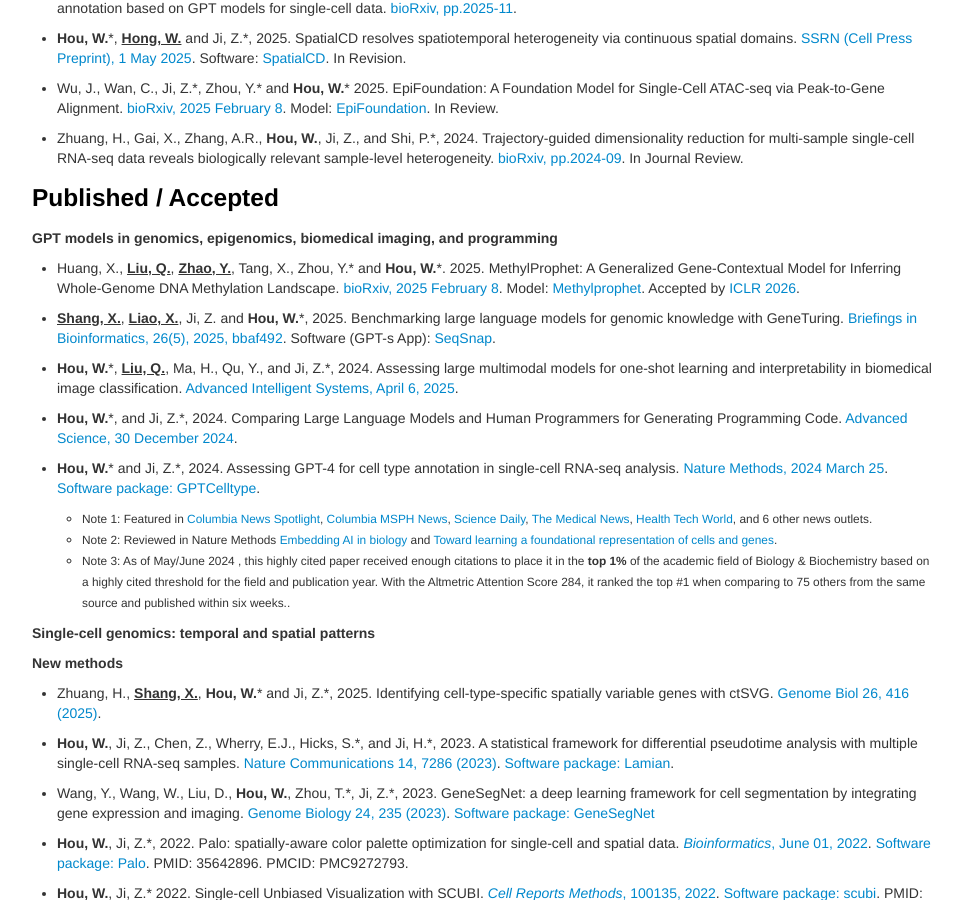
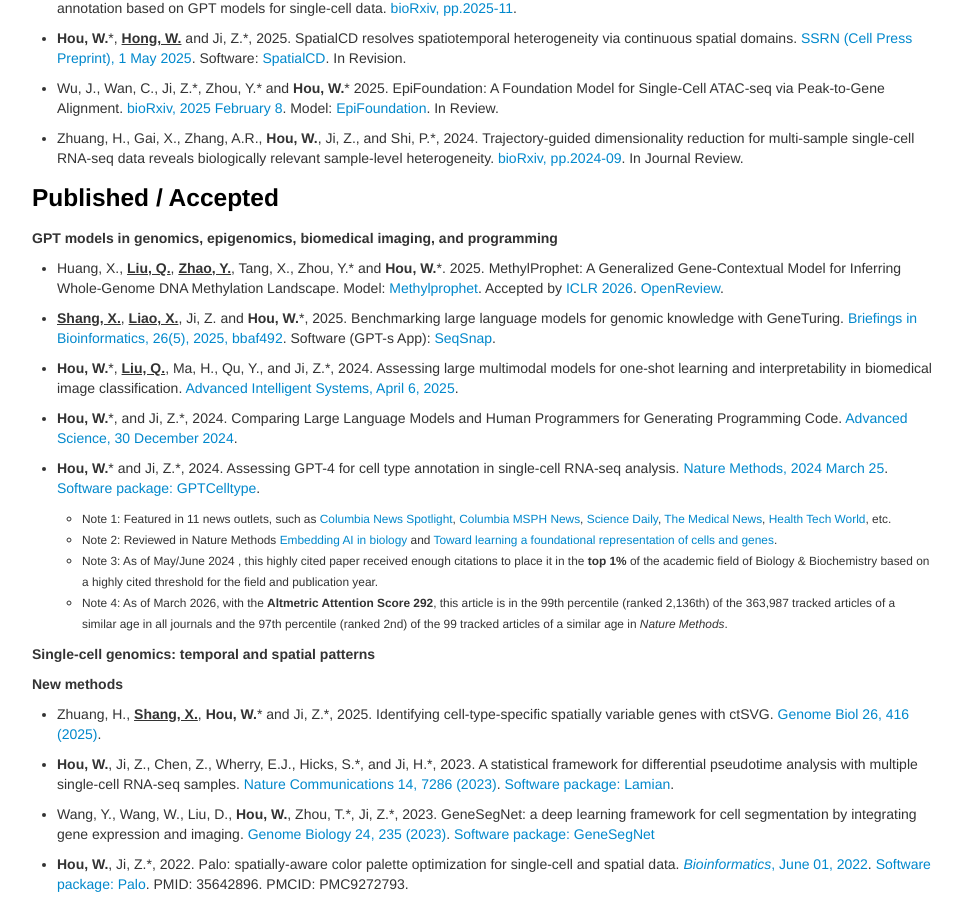
Before and after one commit to Winnie09/Wenpin_Hou, a Jekyll site: the page built from pages/publications.md, in a window 1280 px wide and 900 px high, scrolled down 285 px. Shown: the whole window, without its empty margins (158-1120 px from the left). Built offline with Jekyll 4.4.1, drawn with Linux system fonts in a browser that asks for light colours.

Commit message:
update publication

```diff
--- a/pages/publications.md
+++ b/pages/publications.md
@@ -31,7 +31,7 @@ Trajectory-guided dimensionality reduction for multi-sample single-cell RNA-seq
 
 - Huang, X., **<u>Liu, Q.</u>**, **<u>Zhao, Y.</u>**, Tang, X., Zhou, Y.\* and **Hou, W.**\*. 2025.
 MethylProphet: A Generalized Gene-Contextual Model for Inferring
-Whole-Genome DNA Methylation Landscape. [bioRxiv, 2025 February 8](https://www.biorxiv.org/content/10.1101/2025.02.05.636730v1). Model: [Methylprophet](https://github.com/xk-huang/methylprophet/).  Accepted by [ICLR 2026](https://iclr.cc/).
+Whole-Genome DNA Methylation Landscape. Model: [Methylprophet](https://github.com/xk-huang/methylprophet/).  Accepted by [ICLR 2026](https://iclr.cc/). [OpenReview](https://openreview.net/forum?id=8wQ7Oc08vo).
 
 - **<u>Shang, X.</u>**, **<u>Liao, X.</u>**, Ji, Z. and **Hou, W.**\*, 2025.
 Benchmarking large language models for genomic knowledge with GeneTuring. [Briefings in Bioinformatics, 26(5), 2025, bbaf492](https://academic.oup.com/bib/article/26/5/bbaf492/8261762?utm_source=advanceaccess&utm_campaign=bib&utm_medium=email). Software (GPT-s App): [SeqSnap](https://chatgpt.com/g/g-67c52efdc210819190a9532f264ec9c0-seqsnap).
@@ -45,9 +45,10 @@ Programmers for Generating Programming Code.  [Advanced Science, 30 December 202
 
 - **Hou, W.**\* and Ji, Z.\*, 2024.
 Assessing GPT-4 for cell type annotation in single-cell RNA-seq analysis. [Nature Methods, 2024 March 25](https://link.springer.com/article/10.1038/s41592-024-02235-4?utm_source=rct_congratemailt&utm_medium=email&utm_campaign=oa_20240325&utm_content=10.1038/s41592-024-02235-4). [Software package: GPTCelltype](https://winnie09.github.io/Wenpin_Hou/pages/gptcelltype.html).
-	- <small> Note 1: Featured in [Columbia News Spotlight](https://us7.campaign-archive.com/?e=__test_email__&u=cc26d8788ee7d6f98dd0af14e&id=6dd610b0a9), [Columbia MSPH News](https://www.publichealth.columbia.edu/news/gpt-4-ai-outperforms-experts-identification-cell-types?utm_source=newsletter&utm_medium=email&utm_campaign=040124spotlight), [Science Daily](https://www.sciencedaily.com/releases/2024/03/240325172422.htm), [The Medical News](https://www.news-medical.net/news/20240326/GPT-4-shows-expert-level-accuracy-in-annotating-cell-types.aspx), [Health Tech World](https://www.htworld.co.uk/news/gpt-4-for-identifying-cell-types-in-single-cells-matches/), and 6 other news outlets.  </small>
+	- <small> Note 1: Featured in 11 news outlets, such as [Columbia News Spotlight](https://us7.campaign-archive.com/?e=__test_email__&u=cc26d8788ee7d6f98dd0af14e&id=6dd610b0a9), [Columbia MSPH News](https://www.publichealth.columbia.edu/news/gpt-4-ai-outperforms-experts-identification-cell-types?utm_source=newsletter&utm_medium=email&utm_campaign=040124spotlight), [Science Daily](https://www.sciencedaily.com/releases/2024/03/240325172422.htm), [The Medical News](https://www.news-medical.net/news/20240326/GPT-4-shows-expert-level-accuracy-in-annotating-cell-types.aspx), [Health Tech World](https://www.htworld.co.uk/news/gpt-4-for-identifying-cell-types-in-single-cells-matches/), etc. </small>
 	- <small> Note 2: Reviewed in Nature Methods [Embedding AI in biology](https://www.nature.com/articles/s41592-024-02391-7) and [Toward learning a foundational representation of cells and genes](https://www.nature.com/articles/s41592-024-02367-7).</small>
-	- <small> Note 3:  As of May/June 2024 , this highly cited paper received enough citations to place it in the **top 1%** of the academic field of Biology & Biochemistry based on a highly cited threshold for the field and publication year. With the Altmetric Attention Score 284, it ranked the top #1 when comparing to 75 others from the same source and published within six weeks.. </small>
+	- <small> Note 3:  As of May/June 2024 , this highly cited paper received enough citations to place it in the **top 1%** of the academic field of Biology & Biochemistry based on a highly cited threshold for the field and publication year.
+	- <small> Note 4: As of March 2026, with the **Altmetric Attention Score 292**, this article is in the 99th percentile (ranked 2,136th) of the 363,987 tracked articles of a similar age in all journals and the 97th percentile (ranked 2nd) of the 99 tracked articles of a similar age in *Nature Methods*.
 
 ##### Single-cell genomics: temporal and spatial patterns
 
```
